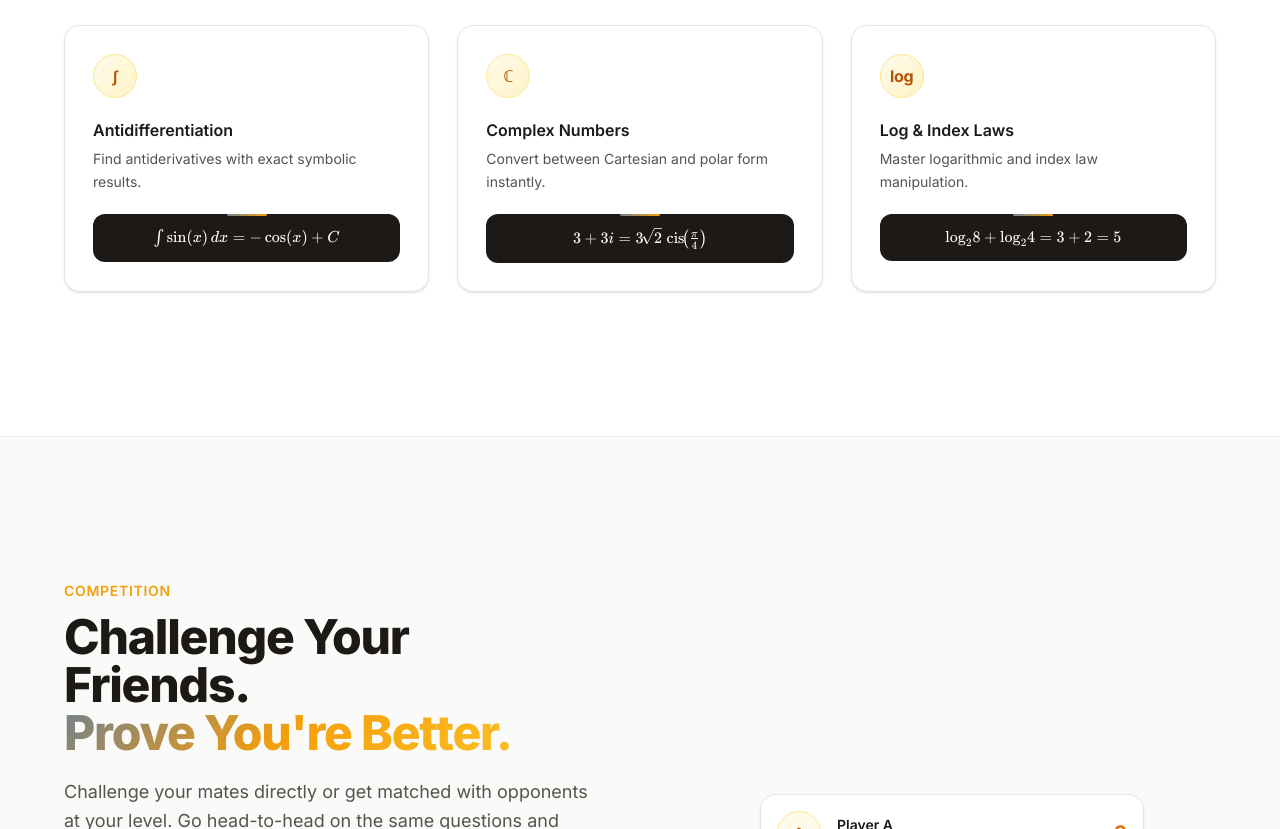
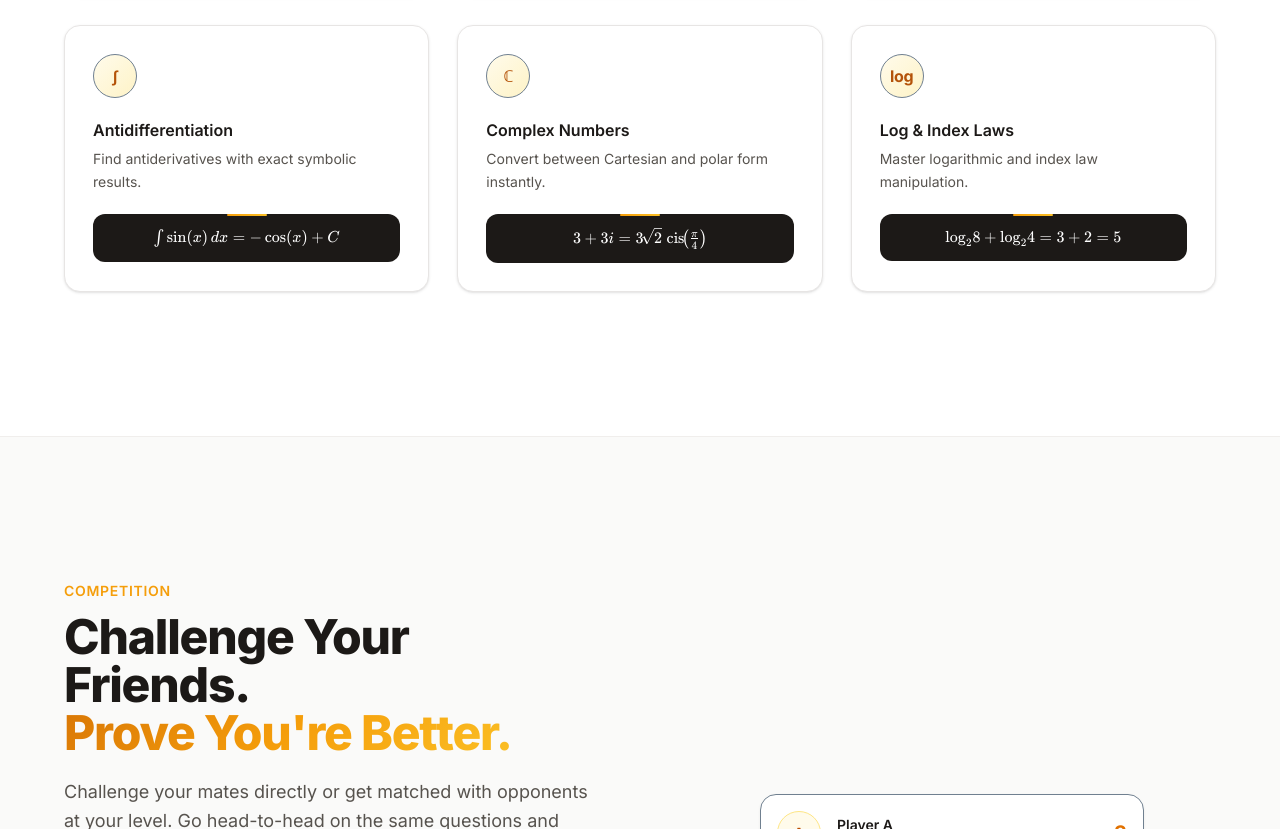
Before and after one commit to Charlie-ML/fluxy-website, a website built with Vite: page index.html in a window 1280 px wide. Shown: the part 1971-2800 px from the top of the page. Built offline with nearby package versions, Linux system fonts and the light colour scheme; some packages are replaced by stand-ins of ours.

Commit message:
Revert to gold brand color, add subtle slate borders, update   logo

```diff
--- a/style.css
+++ b/style.css
@@ -60,7 +60,7 @@ body {
   transform: translateX(-50%);
   width: 40px;
   height: 2px;
-  background: linear-gradient(90deg, #708090, #F59E0B);
+  background: linear-gradient(90deg, #F59E0B, #FBBF24);
   border-radius: 1px;
 }
 
@@ -144,7 +144,7 @@ body {
 }
 
 .topic-card:hover {
-  box-shadow: 0 12px 40px rgba(0, 0, 0, 0.08), 0 0 0 1px rgba(245, 158, 11, 0.2);
+  box-shadow: 0 12px 40px rgba(0, 0, 0, 0.08), 0 0 0 1px rgba(112, 128, 144, 0.25);
   transform: translateY(-6px);
   background: linear-gradient(180deg, #FFFBEB 0%, #FFFFFF 40%);
 }
@@ -181,7 +181,7 @@ body {
 
 /* ── Gradient text ── */
 .gradient-text {
-  background: linear-gradient(135deg, #708090, #F59E0B, #FBBF24);
+  background: linear-gradient(135deg, #D97706, #F59E0B, #FBBF24);
   -webkit-background-clip: text;
   -webkit-text-fill-color: transparent;
   background-clip: text;
@@ -190,7 +190,7 @@ body {
 /* ── Versus card ── */
 .versus-card {
   background: var(--color-fluxy-surface);
-  border: 1px solid var(--color-fluxy-border);
+  border: 1px solid #708090;
   box-shadow: 0 1px 3px rgba(0, 0, 0, 0.06);
 }
 
@@ -250,7 +250,7 @@ body {
   height: 44px;
   border-radius: 50%;
   background: linear-gradient(135deg, #FFFBEB, #FEF3C7);
-  border: 1px solid #FDE68A;
+  border: 1px solid #708090;
   display: flex;
   align-items: center;
   justify-content: center;
```
